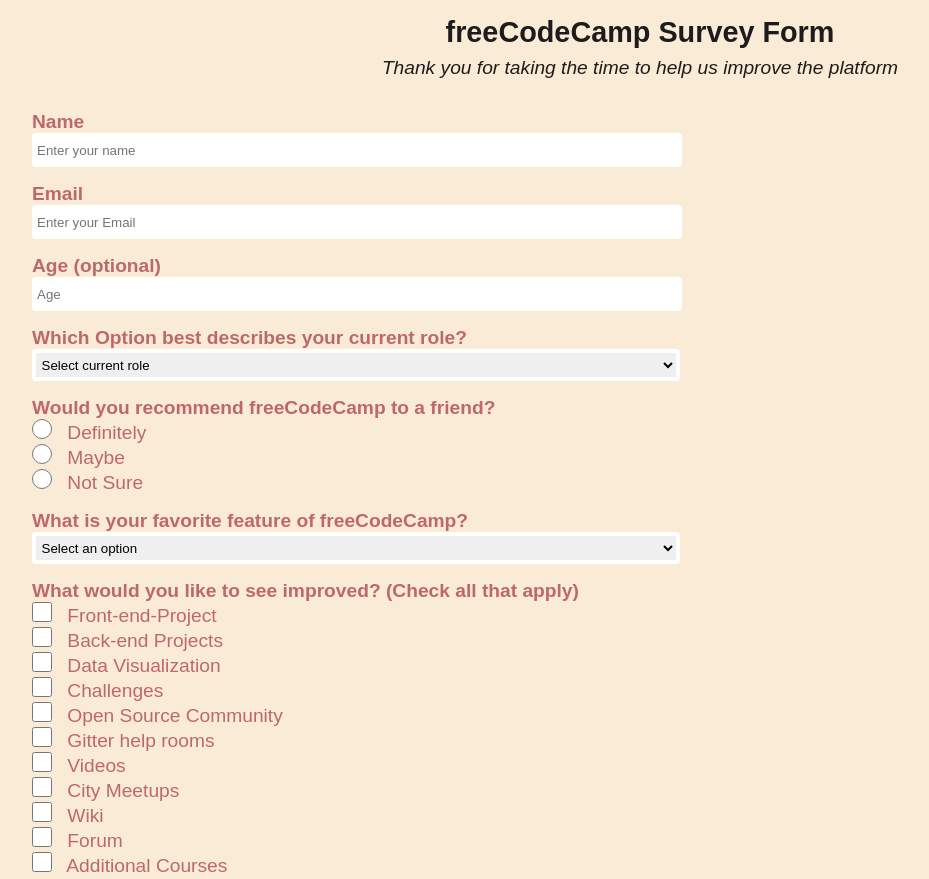
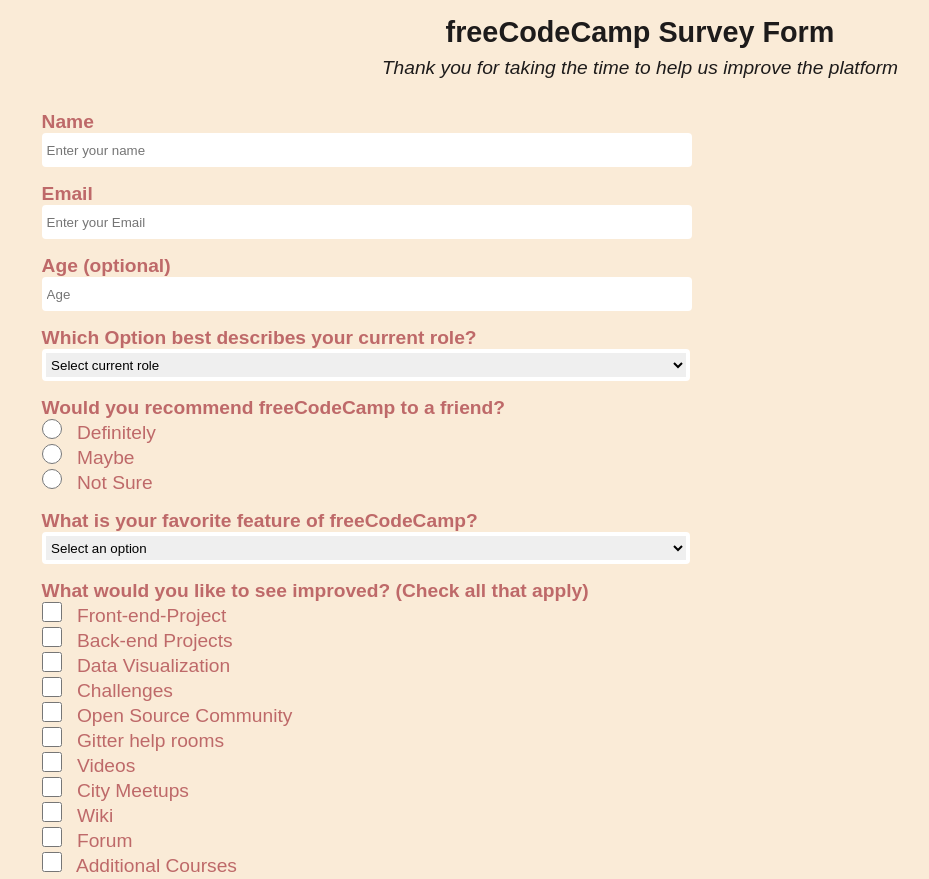
Before and after one commit to SomjaniNileshMulchand/form, a plain HTML site: page index.html in a window 1280 px wide. Shown: the top 879 px of the page, without its empty margins (0-929 px from the left). Drawn offline with Linux system fonts and the light colour scheme.

Commit message:
HTML and CSS

```diff
--- a/style.css
+++ b/style.css
@@ -69,8 +69,8 @@ h4{
 }
 @media (max-width:1400px) {
     .form{
-        padding-left: 2rem;
-        padding-right: 2rem;
+        padding-left: 2.6rem;
+        padding-right: 2.6rem;
     }
 }
 
```
